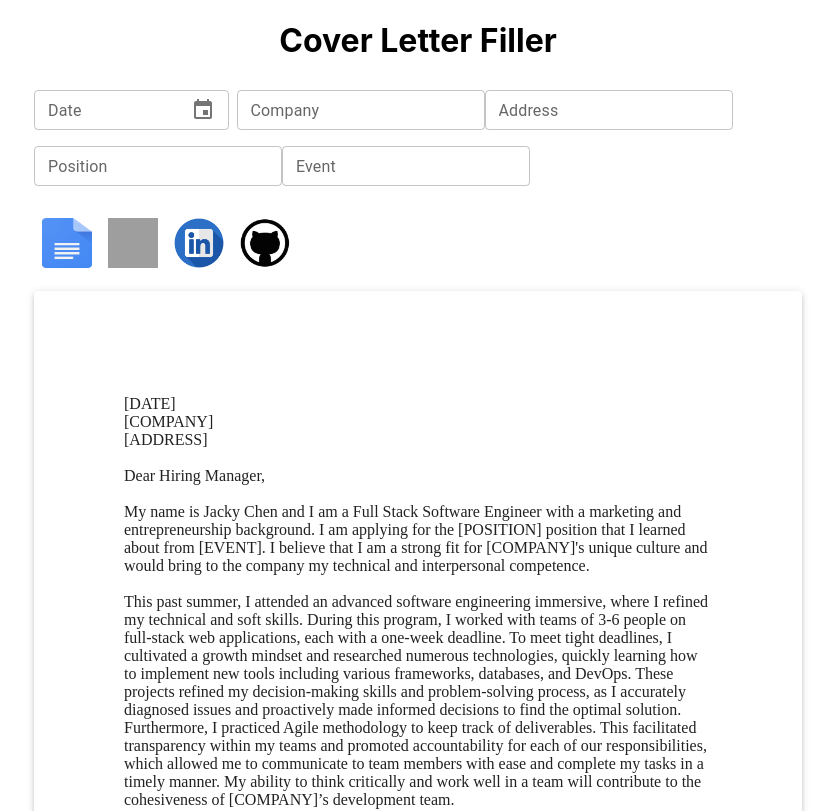
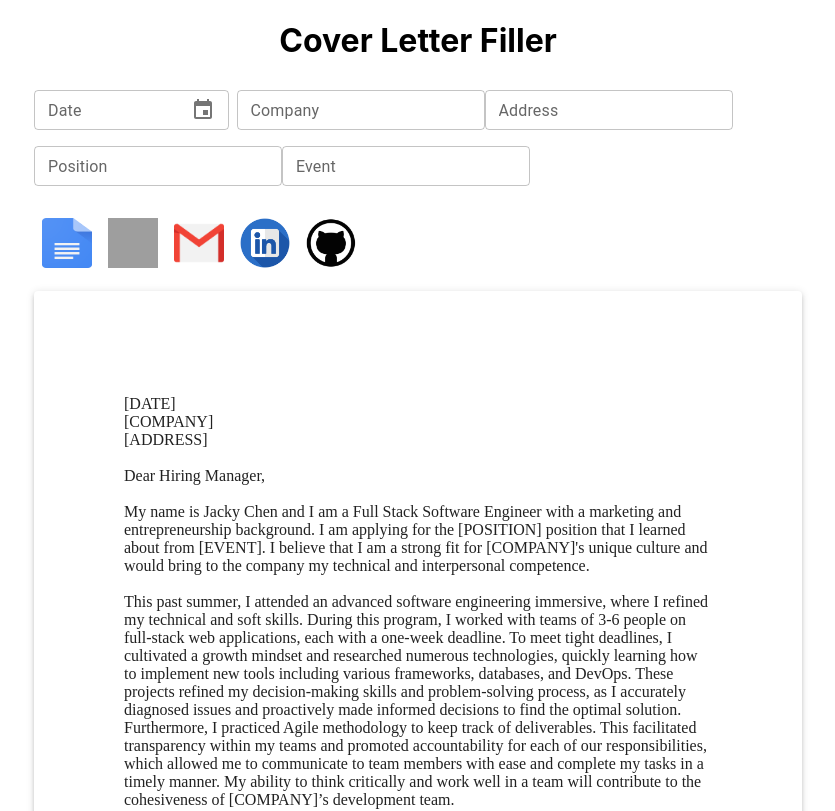
Before and after one commit to jackychen19/cover-letter-filler, a Next.js app: page / in a window 1280 px wide. Shown: the top 811 px of the page, without its empty margins (222-1057 px from the left). Built offline with nearby package versions, Linux system fonts and the light colour scheme; grey boxes are pictures that could not be loaded.

Commit message:
Added copy email to clipboard button

```diff
--- a/components/Form.js
+++ b/components/Form.js
@@ -91,6 +91,21 @@ const Form = () => {
         title='Copy'>
         <IconButton>
           <Image
+            src='/email-icon.png'
+            width={50}
+            height={50}
+            alt='Copy'
+            onClick={() => {navigator.clipboard.writeText('jacky.chen0319@gmail.com')}}
+          />
+        </IconButton>
+      </Tooltip>
+
+      <Tooltip
+        TransitionComponent={Fade}
+        TransitionProps={{ timeout: 600 }}
+        title='Copy'>
+        <IconButton>
+          <Image
             src='/linkedin-icon.png'
             width={50}
             height={50}
```
Also changed, not shown: public/email-icon.png (added).
